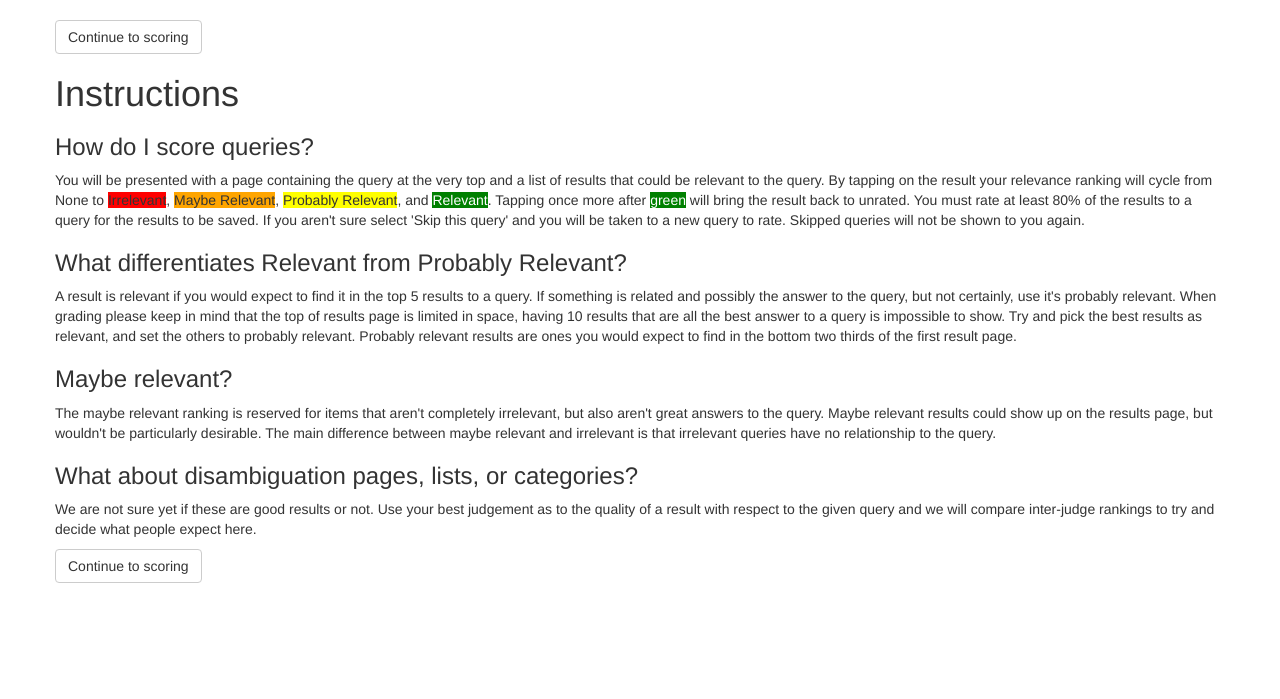
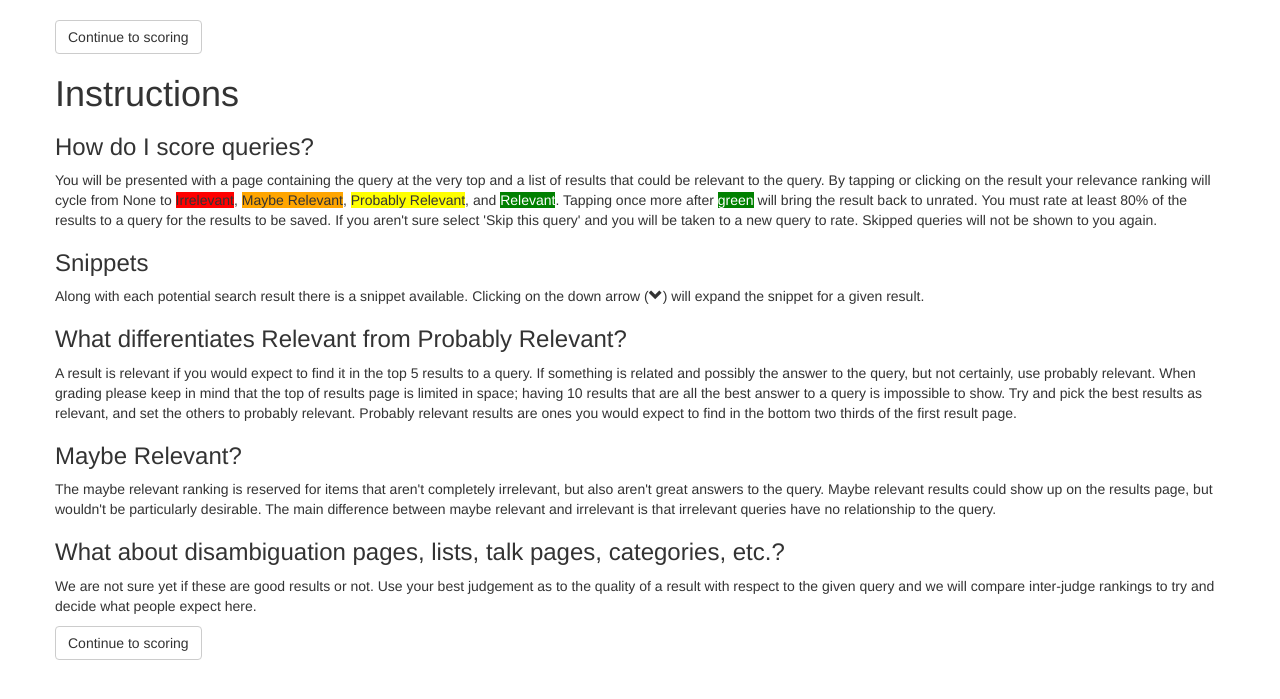
Before and after one commit to wikimedia/wikimedia-discovery-discernatron, a PHP site: template views/instructions.twig in a window 1280 px wide. Shown: the part 62-761 px from the top of the page. Run offline with PHP 8.4, Linux system fonts and the light colour scheme; the template is opened without the code that fills it, so the values that code supplies are empty; some libraries are stand-ins or nearby versions.

Commit message:
Copyediting and instructions improvements
Change-Id: Id356b36df8d9a711dc010ddc3d656274e3a060e2

```diff
--- a/views/instructions.twig
+++ b/views/instructions.twig
@@ -16,38 +16,46 @@
         <h3>How do I score queries?</h3>
         <p>
             You will be presented with a page containing the query at the very top and a
-            list of results that could be relevant to the query. By tapping on the result
-            your relevance ranking will cycle from None to <span class="irrelevant">
-            Irrelevant</span>, <span class="maybe">Maybe Relevant</span>, <span class="probably">
-            Probably Relevant</span>, and <span class="relevant">Relevant</span>. Tapping
-            once more after <span class="relevant">green</span> will bring the result back
-            to unrated. You must rate at least 80% of the results to a query for the
-            results to be saved. If you aren't sure select 'Skip this query' and you will
-            be taken to a new query to rate. Skipped queries will not be shown to you
-            again.
+            list of results that could be relevant to the query. By tapping or clicking on
+            the result your relevance ranking will cycle from None to <span
+            class="irrelevant"> Irrelevant</span>, <span class="maybe">Maybe
+            Relevant</span>, <span class="probably"> Probably Relevant</span>, and <span
+            class="relevant">Relevant</span>. Tapping once more after <span
+            class="relevant">green</span> will bring the result back to unrated. You must
+            rate at least 80% of the results to a query for the results to be saved. If you
+            aren't sure select 'Skip this query' and you will be taken to a new query to
+            rate. Skipped queries will not be shown to you again.
+        </p>
+
+        <h3>Snippets</h3>
+        <p>
+            Along with each potential search result there is a snippet available. Clicking
+            on the down arrow (<span class="glyphicon glyphicon-chevron-down"></span>) will
+            expand the snippet for a given result.
         </p>
 
         <h3>What differentiates Relevant from Probably Relevant?</h3>
         <p>
             A result is relevant if you would expect to find it in the top 5 results to a
             query. If something is related and possibly the answer to the query, but not
-            certainly, use it's probably relevant. When grading please keep in mind that
-            the top of results page is limited in space, having 10 results that are all the
-            best answer to a query is impossible to show. Try and pick the best results as
-            relevant, and set the others to probably relevant. Probably relevant results are
-            ones you would expect to find in the bottom two thirds of the first result page.
+            certainly, use probably relevant. When grading please keep in mind that the top
+            of results page is limited in space; having 10 results that are all the best
+            answer to a query is impossible to show. Try and pick the best results as
+            relevant, and set the others to probably relevant. Probably relevant results
+            are ones you would expect to find in the bottom two thirds of the first result
+            page.
         </p>
 
-        <h3>Maybe relevant?</h3>
+        <h3>Maybe Relevant?</h3>
         <p>
             The maybe relevant ranking is reserved for items that aren't completely
-            irrelevant, but also aren't great answers to the query. Maybe relevant results
+            irrelevant, but also aren't great answers to the query.  Maybe relevant results
             could show up on the results page, but wouldn't be particularly desirable. The
             main difference between maybe relevant and irrelevant is that irrelevant
             queries have no relationship to the query.
         </p>
 
-        <h3>What about disambiguation pages, lists, or categories?</h3>
+        <h3>What about disambiguation pages, lists, talk pages, categories, etc.?</h3>
         <p>
             We are not sure yet if these are good results or not. Use your best judgement
             as to the quality of a result with respect to the given query and we will
--- a/views/layout.twig
+++ b/views/layout.twig
@@ -34,6 +34,7 @@
                                 <a href="#" class="dropdown-toggle" data-toggle="dropdown" role="button" aria-haspopup="true" aria-expanded="false">Signed in as {{ user.nickname }}<span class="caret"></span></a>
                                 <ul class="dropdown-menu">
                                     <li><a href="{{ path('random_query') }}">Score Results</a></li>
+                                    <li><a href="{{ path('instructions') }}">Instructions</a></li>
                                     <li><a href="{{ path('import_query') }}">Import Query</a></li>
                                     <li><a href="{{ path('scores') }}">Scores</a></li>
                                     <li><a href="{{ path('logout') }}">Logout</a></li>
--- a/views/splash.twig
+++ b/views/splash.twig
@@ -25,7 +25,7 @@
     </div>
     <div class="container">
         <div class="row">
-            <h3>What queries am i rating?</h3>
+            <h3>What queries am I rating?</h3>
             <p>
                 Every month the discovery department loads approximately 500 randomly selected search
                 queries from the English Wikipedia into Discernatron for grading. These queries
```
